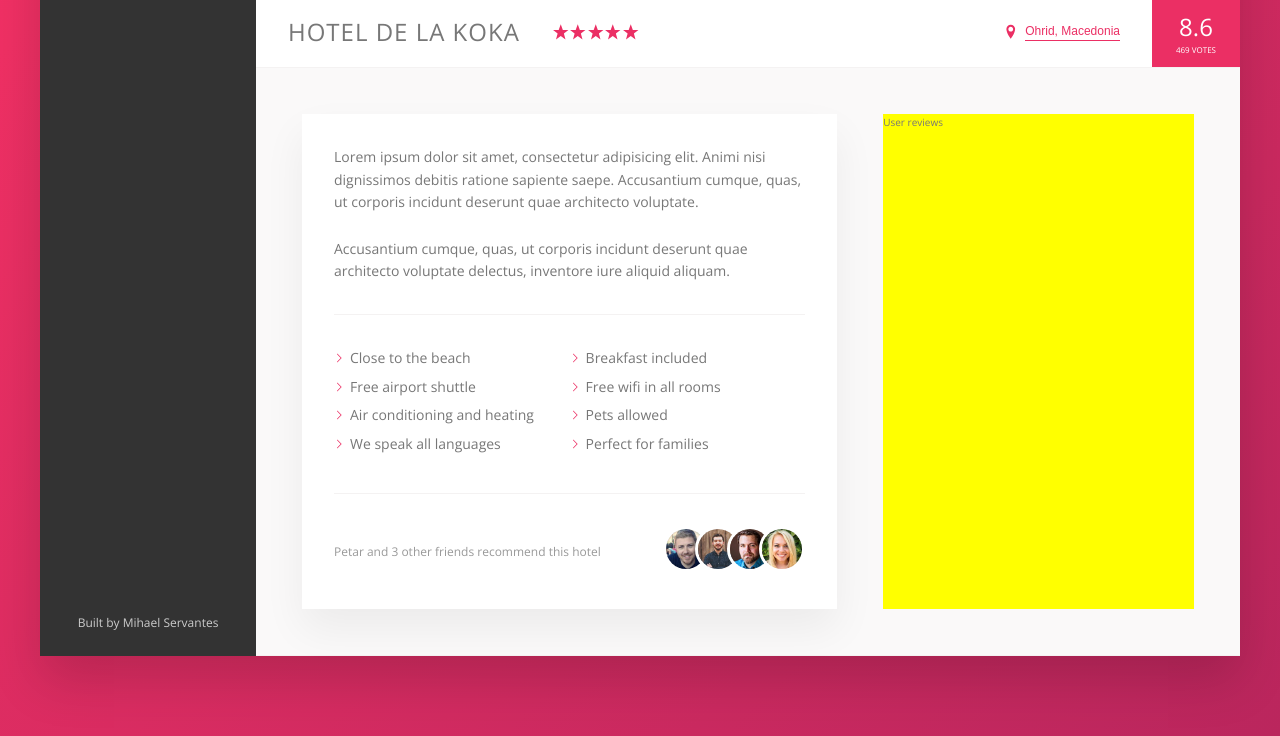
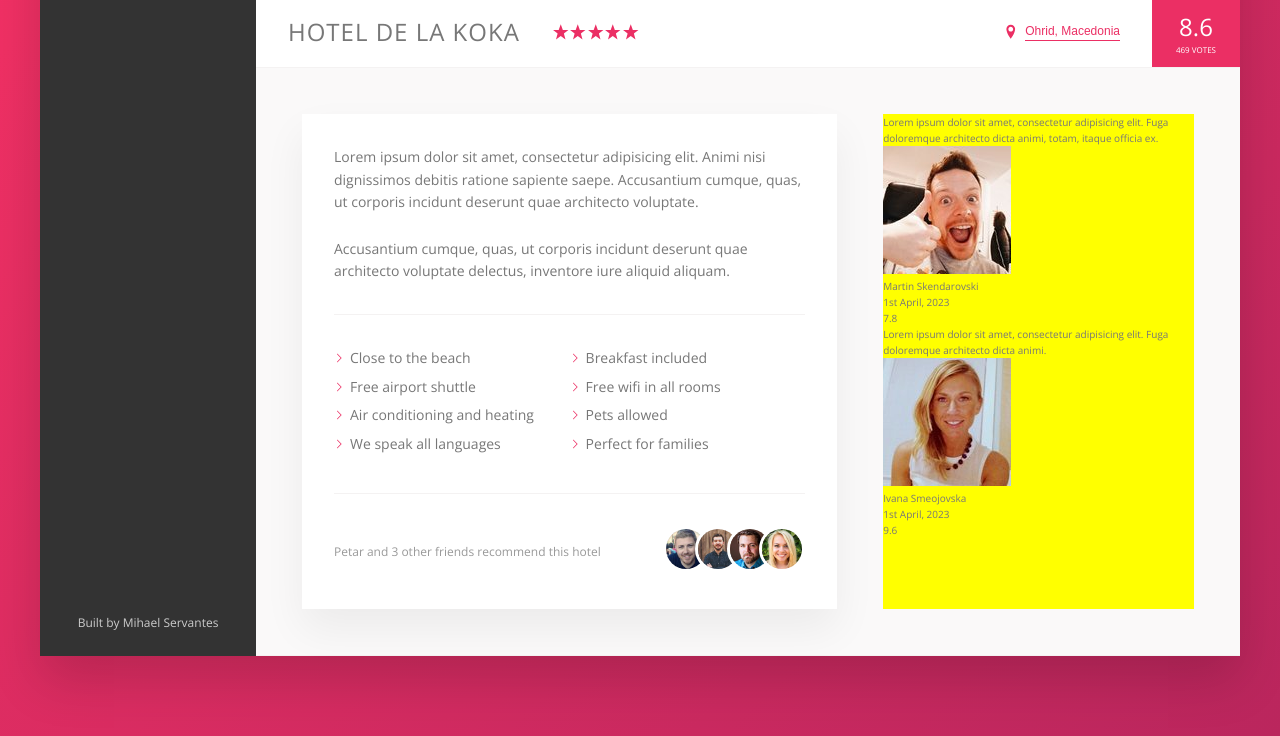
Before and after one commit to MrWalt/trillo, a website built with Parcel: page index.html in a window 1280 px wide. Shown: the part 538-1274 px from the top of the page. Built offline with nearby package versions, Linux system fonts and the light colour scheme.

Commit message:
Created HTML for the reviews

```diff
--- a/index.html
+++ b/index.html
@@ -208,7 +208,48 @@
                 </div>
               </div>
             </div>
-            <div class="user-reviews">User reviews</div>
+            <!-- REVIEWS -->
+            <div class="user-reviews">
+              <!-- REVIEW 1 -->
+              <figure class="review">
+                <blockquote class="review__text">
+                  Lorem ipsum dolor sit amet, consectetur adipisicing elit. Fuga
+                  doloremque architecto dicta animi, totam, itaque officia ex.
+                </blockquote>
+                <figcaption class="review__user">
+                  <img
+                    src="img/user-1.jpg"
+                    alt="Photo of Altar"
+                    class="review__photo"
+                  />
+                  <div class="review__user-box">
+                    <p class="review__user-name">Martin Skendarovski</p>
+                    <p class="review__user-date">1st April, 2023</p>
+                  </div>
+                  <div class="review__rating">7.8</div>
+                </figcaption>
+              </figure>
+
+              <!-- REVIEW 2 -->
+              <figure class="review">
+                <blockquote class="review__text">
+                  Lorem ipsum dolor sit amet, consectetur adipisicing elit. Fuga
+                  doloremque architecto dicta animi.
+                </blockquote>
+                <figcaption class="review__user">
+                  <img
+                    src="img/user-2.jpg"
+                    alt="Photo of Ivana"
+                    class="review__photo"
+                  />
+                  <div class="review__user-box">
+                    <p class="review__user-name">Ivana Smeojovska</p>
+                    <p class="review__user-date">1st April, 2023</p>
+                  </div>
+                  <div class="review__rating">9.6</div>
+                </figcaption>
+              </figure>
+            </div>
           </div>
         </main>
       </div>
--- a/sass/_hotelView.scss
+++ b/sass/_hotelView.scss
@@ -213,3 +213,6 @@
     }
   }
 }
+
+// REVIEWS
+//============================================
```
